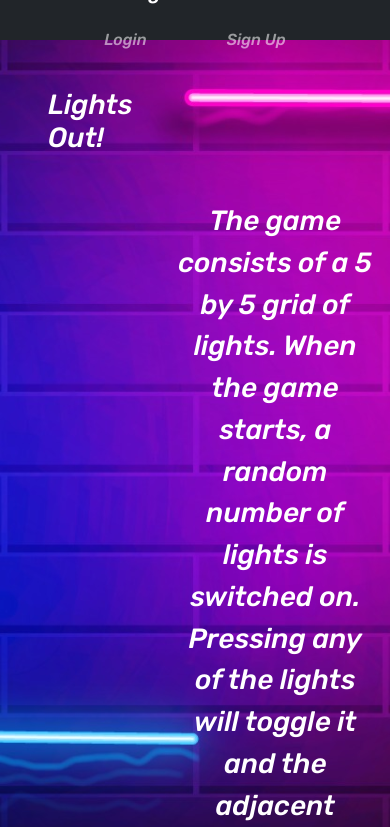
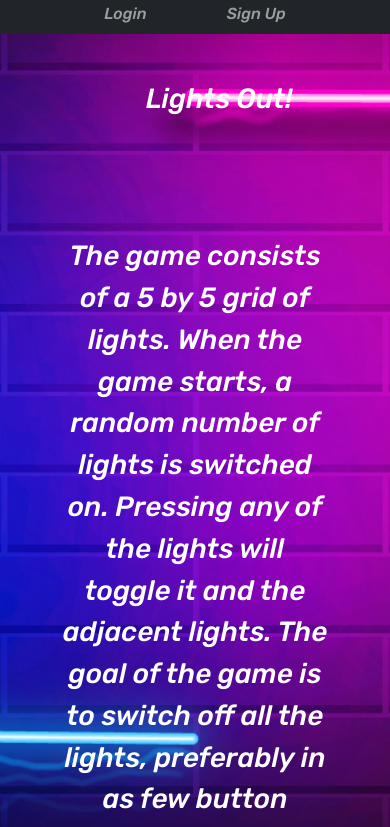
Before and after one commit to danielmolkandov95/Lights-Out-Team-Project-FE, a React (Create React App) app: page / in a window 390 px wide. Shown: the top 827 px of the page. Built offline with nearby package versions, Linux system fonts and the light colour scheme.

Commit message:
responsive

```diff
--- a/src/components/HomeNotLoggedIn.jsx
+++ b/src/components/HomeNotLoggedIn.jsx
@@ -1,7 +1,9 @@
+import "./Homepage.css";
+
 function HomeNotLoggedIn() {
   return (
-    <div className=" d-flex justify-content-center">
-      <h1 className="ms-5 fs-1">Lights Out!</h1>
+    <div className="homepage">
+      <h1 className="ms-5 fs-1 ">Lights Out!</h1>
       <div className="fs-1 w-75 container text-center font-weight-bold text-white">
         The game consists of a 5 by 5 grid of lights. When the game starts, a random
         number of lights is switched on. Pressing any
--- /dev/null
+++ b/src/components/Homepage.css
@@ -0,0 +1,13 @@
+@media only screen and (max-width: 800px) {
+
+  }
+  @media only screen and (max-width: 800px) {
+ .homepage{
+    flex-wrap: wrap;
+  }
+
+}
+.homepage{
+    display: flex;
+    justify-content:center ;
+}
--- a/src/components/NavBar.css
+++ b/src/components/NavBar.css
@@ -1,3 +1,9 @@
 .nav-bar {
      height: 40px;
 }
+@media only screen and (max-width: 800px) {
+    .nav-bar{ display: flex;}
+    .title{ display: none;}
+    .nav-bar{margin-top: -6px; }
+    .container{margin: 2rem auto;}
+   }
--- a/src/components/NavBar.jsx
+++ b/src/components/NavBar.jsx
@@ -24,7 +24,7 @@ export default function NavBar() {
             variant="dark"
          >
             <div className="container">
-               <Navbar.Brand as={Link} to="/">
+               <Navbar.Brand className="title" as={Link} to="/">
                   Lights Out !
                </Navbar.Brand>
                <Nav className="align-items-center w-100 d-flex justify-content-center gap-5">
```
